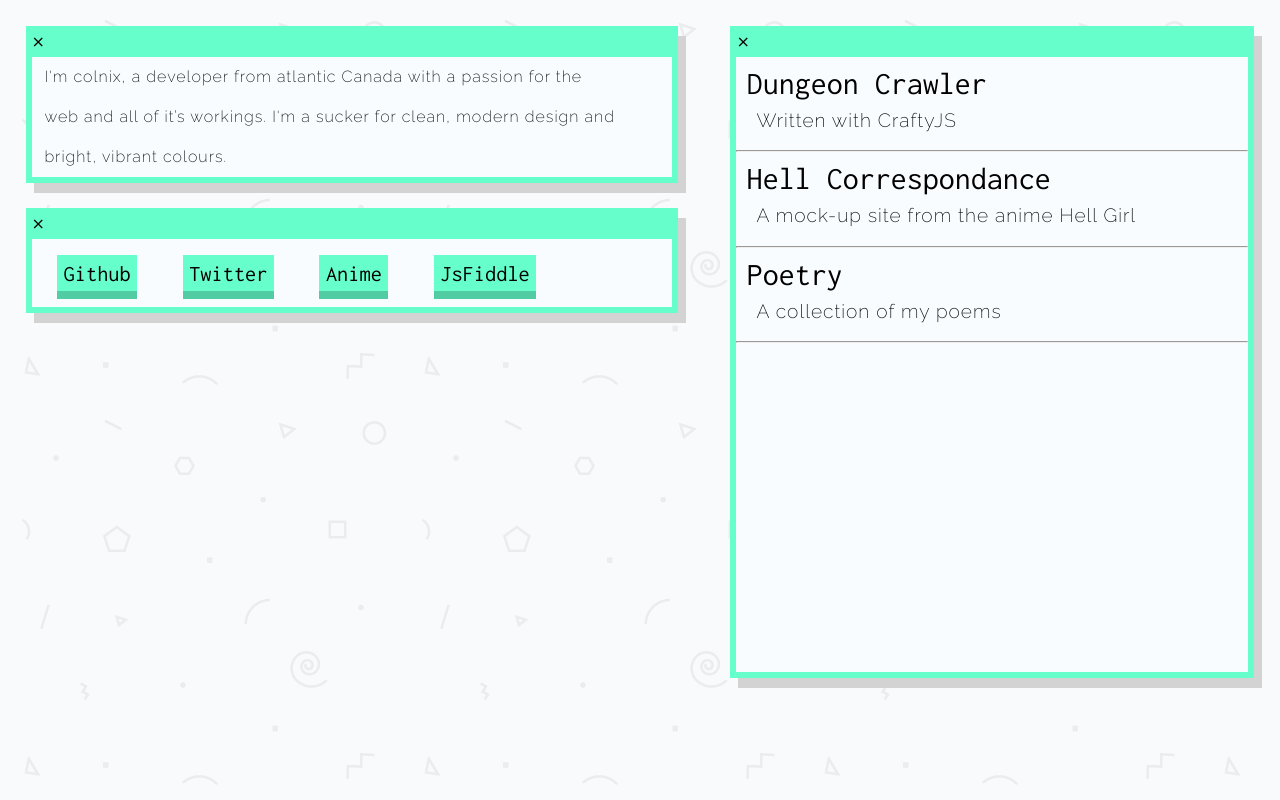
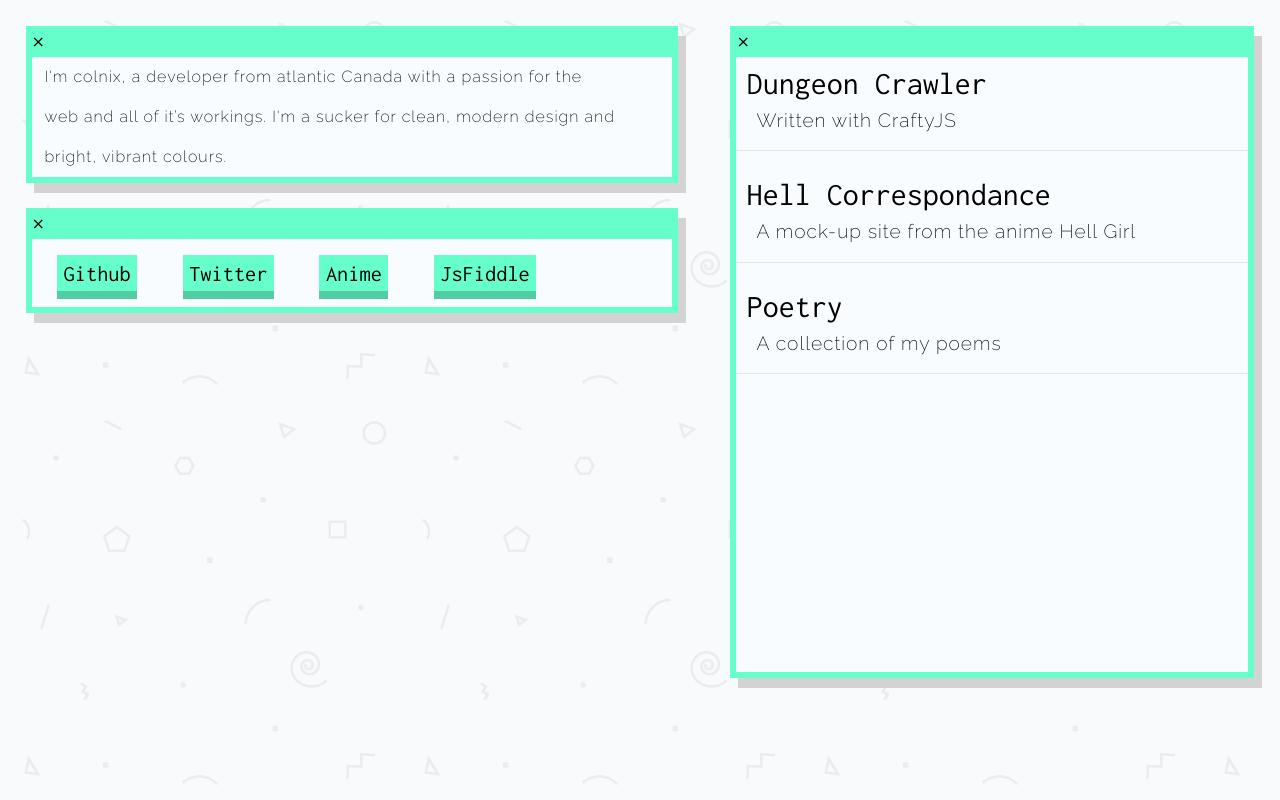
Before and after one commit to colnix/colnix.github.io, a plain HTML site: page index.html in a window 1280 px wide. Drawn offline with Linux system fonts and the light colour scheme.

Commit message:
Border change

```diff
--- a/index.html
+++ b/index.html
@@ -26,17 +26,17 @@
           <a href = "/Dungeon-Crawler/">Dungeon Crawler</a>
           <p>Written with CraftyJS</p>
         </div>
-        <hr>
+        <br>
         <div class = "project_window_item">
           <a href = "/Hell-Correspondence/">Hell Correspondance</a>
           <p>A mock-up site from the anime Hell Girl</p>
         </div>
-        <hr>
+        <br>
         <div class = "project_window_item">
           <a href = "http://github.com/colnix/poetry">Poetry</a>
           <p>A collection of my poems</p>
         </div>
-        <hr>
+        <br>
 			</div>
 		</div>
 		<div id = "links_window" class = 'animated fadeInDown window'>
--- a/main.css
+++ b/main.css
@@ -17,12 +17,12 @@ p {
     line-height: 40px;
     font-weight: 300;
 }
-hr { color: lightgray }
 .project_window_item {
     display: block;
     text-align: left;
     padding: 2%;
     background-color: #f9fcff;
+    border-bottom: solid 1px #e5e5e5;
 }
 .project_window_item a { font-size: 200% }
 .project_window_item p { font-size: 120% }
```
